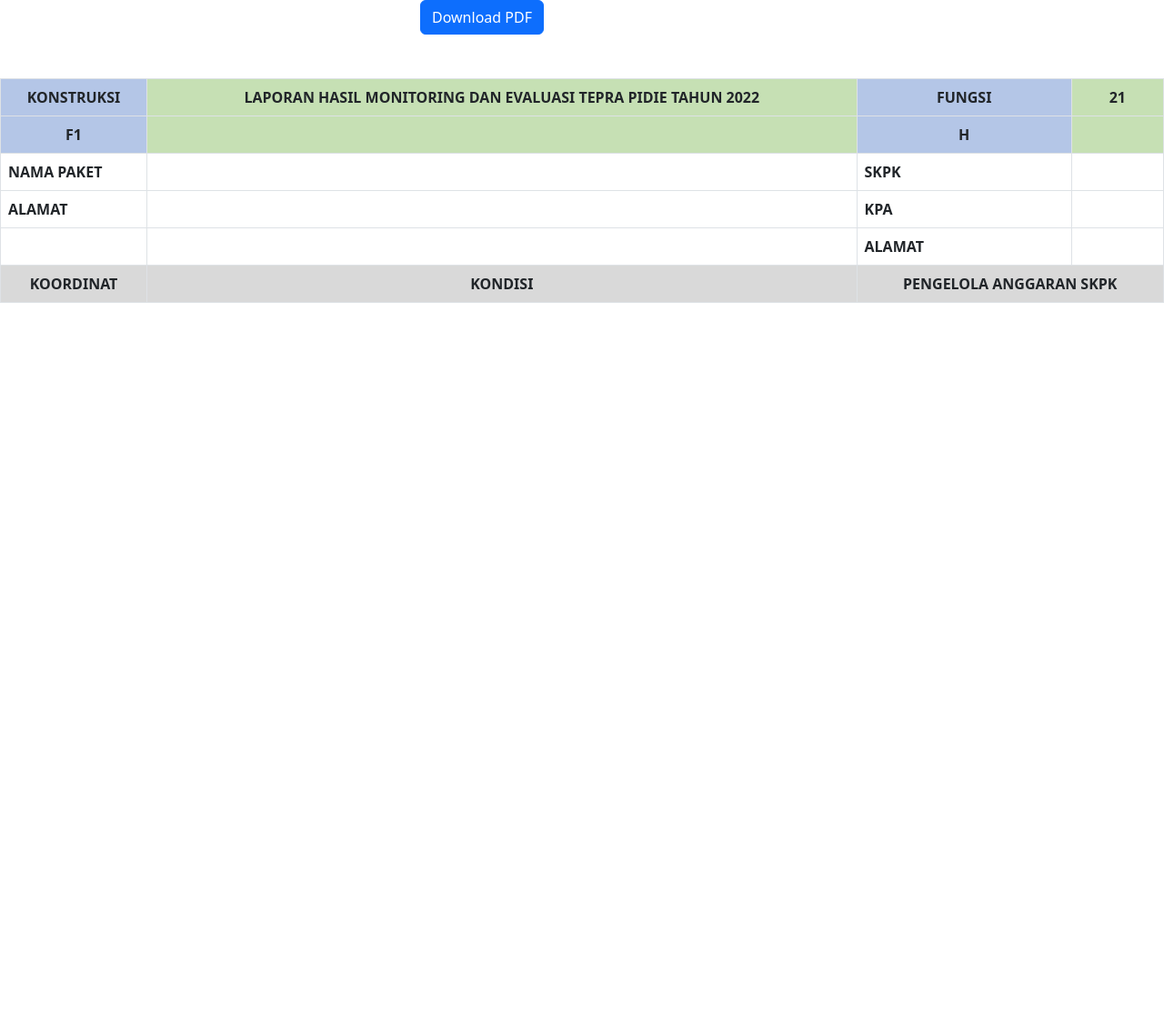
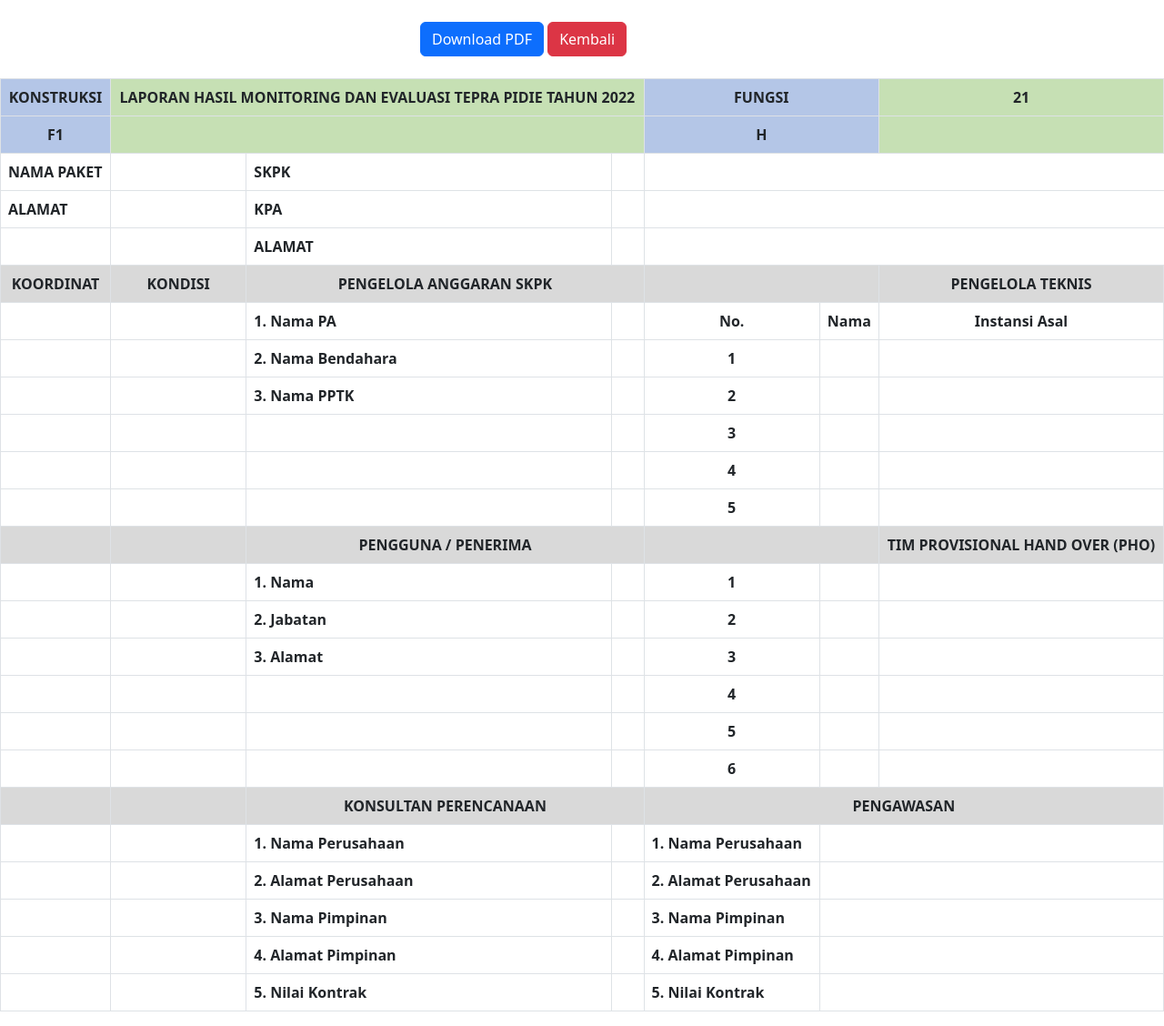
Before and after one commit to MuammarSST/sitepra, a PHP site: page /rincian.php in a window 1280 px wide. Shown: the whole page at 91% size. Before the commit the page ends 333 px from the top, so only its background shows below. Run offline with PHP 8.4, Linux system fonts and the light colour scheme; data that the repository does not hold is empty; some libraries are stand-ins or nearby versions.

Commit message:
perubahan table

```diff
--- a/rincian.php
+++ b/rincian.php
@@ -21,15 +21,15 @@ $row = mysqli_fetch_array($result);
 			const element = document.getElementById('container_content');
 			var opt = {
 				  margin:       1,
-				  filename:     'cetak.pdf',
-				  jsPDF:        { unit: 'in', format: 'legal', orientation: 'landscape' }
+				  filename:     '<?php echo $row['nama_skpk'];?> - <?php echo $row['nama_paket']; ?>.pdf',
+				  jsPDF:        { unit: 'in', format: 'a3', orientation: 'landscape' }
 				};
-				// Choose the element that our invoice is rendered in.
 				html2pdf().set(opt).from(element).save();
 			}
 		</script>
 		</head>
 	<body>
+    <br>
     <div class="container">
         <div class="row">
             <div class="col-sm">
@@ -37,6 +37,7 @@ $row = mysqli_fetch_array($result);
             </div>
             <div class="col-sm">
             <button class="btn btn-primary" onclick="generatePDF()">Download PDF </button>
+            <a href="/sitepra" class="btn btn-danger">Kembali </a>
             </div>
             <div class="col-sm">
 
@@ -45,7 +46,7 @@ $row = mysqli_fetch_array($result);
     </div>
 
 <br>
-<br>
+
 
 <div class="container_content" id="container_content" >
 
@@ -56,17 +57,20 @@ $row = mysqli_fetch_array($result);
   <thead>
     <tr class="text-center">
       <th scope="col" style="background: #B4C6E7;">KONSTRUKSI</th>
-      <th rowspan="2" style="background: #C6E0B4;">LAPORAN HASIL MONITORING DAN EVALUASI TEPRA PIDIE TAHUN 2022</th>
-      <th scope="col" style="background: #B4C6E7;">FUNGSI</th>
-      <th rowspan="2" style="background: #C6E0B4;">21</th>
+      <th colspan="3" style="background: #C6E0B4;">LAPORAN HASIL MONITORING DAN EVALUASI TEPRA PIDIE TAHUN 2022</th>
+      <th colspan="2" style="background: #B4C6E7;">FUNGSI</th>
+      <th style="background: #C6E0B4;">21</th>
+
+
     </tr>
   </thead>
   <tbody>
     <tr class="text-center">
       <th style="background: #B4C6E7;">F1</th>
+      <th  colspan="3" style="background: #C6E0B4;"></th>
+      <th colspan="2" style="background: #B4C6E7;">H</th>
       <th style="background: #C6E0B4;"></th>
-      <th style="background: #B4C6E7;">H</th>
-      <th style="background: #C6E0B4;"></th>
+
     </tr>
     <tr>
       <th scope="row">NAMA PAKET</th>
@@ -92,8 +96,180 @@ $row = mysqli_fetch_array($result);
         <th>KOORDINAT</th>
         <th>KONDISI</th>
       <th colspan="2">PENGELOLA ANGGARAN SKPK</th>
+      <th colspan="2"></th>
+      <th >PENGELOLA TEKNIS</th>
 
     </tr>
+    <tr>
+        <th></th>
+        <th></th>
+      <th>1. Nama PA</th>
+      <td><?php echo $row['nama_pa'];?></td>
+      <th scope="col" class="text-center">No.</th>
+      <th scope="col" class="text-center">Nama</th>
+      <th scope="col" class="text-center">Instansi Asal</th>
+
+
+    </tr>
+    <tr>
+        <th></th>
+        <th></th>
+      <th>2. Nama Bendahara</th>
+      <td><?php echo $row['nama_bendahara'];?></td>
+      <th scope="col" class="text-center">1</th>
+      <td><?php echo $row['pl_nama_1']; ?></td>
+      <td><?php echo $row['pl_instasi_asal_1']; ?></td>
+    </tr>
+    <tr>
+        <th></th>
+        <th></th>
+      <th>3. Nama PPTK</th>
+      <td><?php echo $row['nama_pptk'];?></td>
+      <th scope="col" class="text-center">2</th>
+      <td><?php echo $row['pl_nama_2']; ?></td>
+      <td><?php echo $row['pl_instasi_asal_2']; ?></td>
+    </tr>
+    <tr>
+        <th></th>
+        <th></th>
+      <th></th>
+      <td></td>
+      <th scope="col" class="text-center">3</th>
+      <td><?php echo $row['pl_nama_3']; ?></td>
+      <td><?php echo $row['pl_instasi_asal_3']; ?></td>
+    </tr>
+    <tr>
+        <th></th>
+        <th></th>
+      <th></th>
+      <td></td>
+      <th scope="col" class="text-center">4</th>
+      <td><?php echo $row['pl_nama_4']; ?></td>
+      <td><?php echo $row['pl_instasi_asal_4']; ?></td>
+    </tr>
+    <tr>
+        <th></th>
+        <th></th>
+      <th></th>
+      <td></td>
+      <th scope="col" class="text-center">5</th>
+      <td><?php echo $row['pl_nama_5']; ?></td>
+      <td><?php echo $row['pl_instasi_asal_5']; ?></td>
+    </tr>
+    <tr class="text-center" style="background: #D9D9D9;">
+        <th></th>
+        <th></th>
+      <th colspan="2">PENGGUNA / PENERIMA</th>
+      <th colspan="2"></th>
+      <th >TIM PROVISIONAL HAND OVER (PHO)</th>
+
+    </tr>
+    <tr>
+        <th></th>
+        <th></th>
+      <th>1. Nama</th>
+      <td><?php echo $row['nama'];?></td>
+      <th scope="col" class="text-center">1</th>
+      <td><?php echo $row['pho_nama_1']; ?></td>
+      <td><?php echo $row['pho_instasi_asal_1']; ?></td>
+    </tr>
+    <tr>
+        <th></th>
+        <th></th>
+      <th>2. Jabatan</th>
+      <td><?php echo $row['jabatan'];?></td>
+      <th scope="col" class="text-center">2</th>
+      <td><?php echo $row['pho_nama_2']; ?></td>
+      <td><?php echo $row['pho_instasi_asal_2']; ?></td>
+    </tr>
+    <tr>
+        <th></th>
+        <th></th>
+      <th>3. Alamat</th>
+      <td><?php echo $row['alamat'];?></td>
+      <th scope="col" class="text-center">3</th>
+      <td><?php echo $row['pho_nama_3']; ?></td>
+      <td><?php echo $row['pho_instasi_asal_3']; ?></td>
+    </tr>
+    <tr>
+        <th></th>
+        <th></th>
+      <th></th>
+      <td></td>
+      <th scope="col" class="text-center">4</th>
+      <td><?php echo $row['pho_nama_4']; ?></td>
+      <td><?php echo $row['pho_instasi_asal_4']; ?></td>
+    </tr>
+    <tr>
+        <th></th>
+        <th></th>
+      <th></th>
+      <td></td>
+      <th scope="col" class="text-center">5</th>
+      <td><?php echo $row['pho_nama_5']; ?></td>
+      <td><?php echo $row['pho_instasi_asal_5']; ?></td>
+    </tr>
+    <tr>
+        <th></th>
+        <th></th>
+      <th></th>
+      <td></td>
+      <th scope="col" class="text-center">6</th>
+      <td><?php echo $row['pho_nama_6']; ?></td>
+      <td><?php echo $row['pho_instasi_asal_6']; ?></td>
+    </tr>
+    <tr class="text-center" style="background: #D9D9D9;">
+        <th></th>
+        <th></th>
+      <th colspan="2">KONSULTAN PERENCANAAN</th>
+      <th colspan="3">PENGAWASAN</th>
+
+    </tr>
+    <tr>
+        <th></th>
+        <th></th>
+      <th>1. Nama Perusahaan</th>
+      <td><?php echo $row['pr_nama_perusahaan'];?></td>
+      <th>1. Nama Perusahaan</th>
+      <td colspan="2"><?php echo $row['pw_nama_perusahaan']; ?></td>
+
+    </tr>
+    <tr>
+        <th></th>
+        <th></th>
+      <th>2. Alamat Perusahaan</th>
+      <td><?php echo $row['pr_alamat_perusahaan'];?></td>
+      <th>2. Alamat Perusahaan</th>
+      <td colspan="2"><?php echo $row['pw_alamat_perusahaan']; ?></td>
+
+    </tr>
+    <tr>
+        <th></th>
+        <th></th>
+      <th>3. Nama Pimpinan</th>
+      <td><?php echo $row['pr_nama_pimpinan'];?></td>
+      <th>3. Nama Pimpinan</th>
+      <td colspan="2"><?php echo $row['pw_nama_pimpinan']; ?></td>
+
+    </tr>
+    <tr>
+        <th></th>
+        <th></th>
+      <th>4. Alamat Pimpinan</th>
+      <td><?php echo $row['pr_alamat_pimpinan'];?></td>
+      <th>4. Alamat Pimpinan</th>
+      <td colspan="2"><?php echo $row['pw_alamat_pimpinan']; ?></td>
+
+    </tr>
+    <tr>
+        <th></th>
+        <th></th>
+      <th>5. Nilai Kontrak</th>
+      <td><?php echo $row['pw_nilai_kontrak'];?></td>
+      <th>5. Nilai Kontrak</th>
+      <td colspan="2"><?php echo $row['pw_nilai_kontrak']; ?></td>
+    </tr>
+
   </tbody>
 </table>
 </div>
```
Also changed, not shown: rincian copy.php (deleted, +0 -71 lines). Lines whose indentation alone changed are shown as unchanged.
